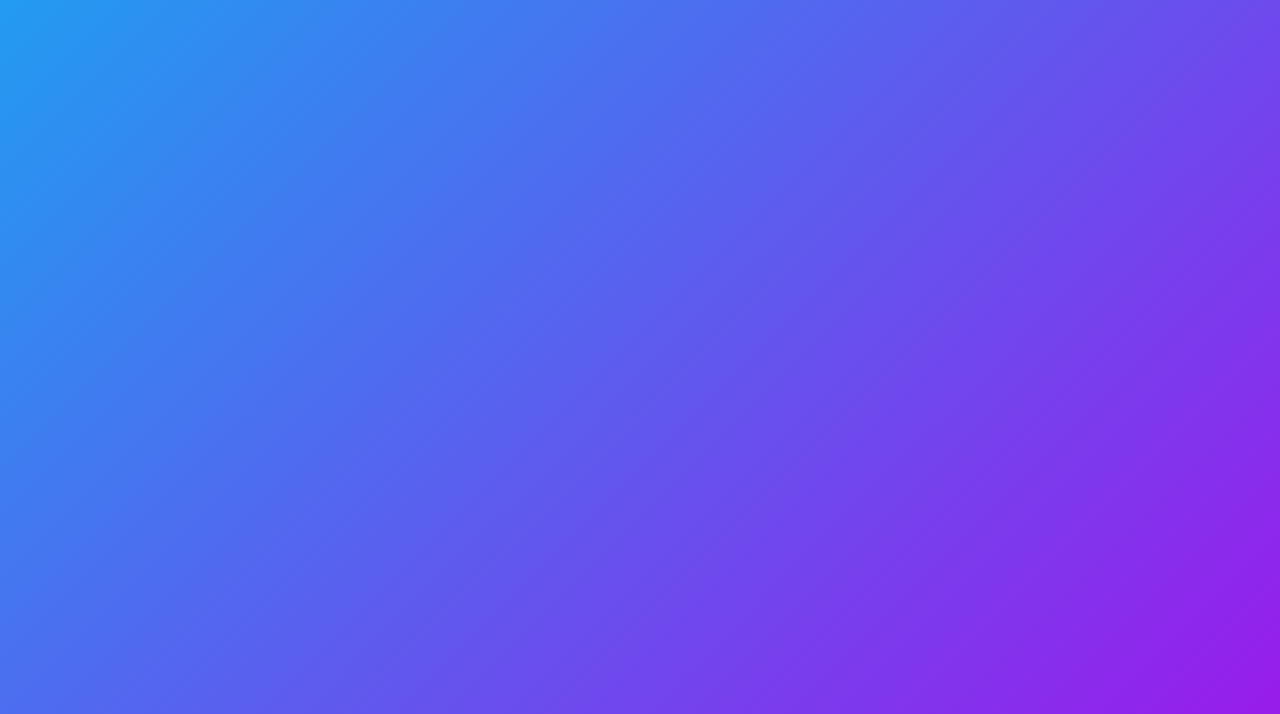
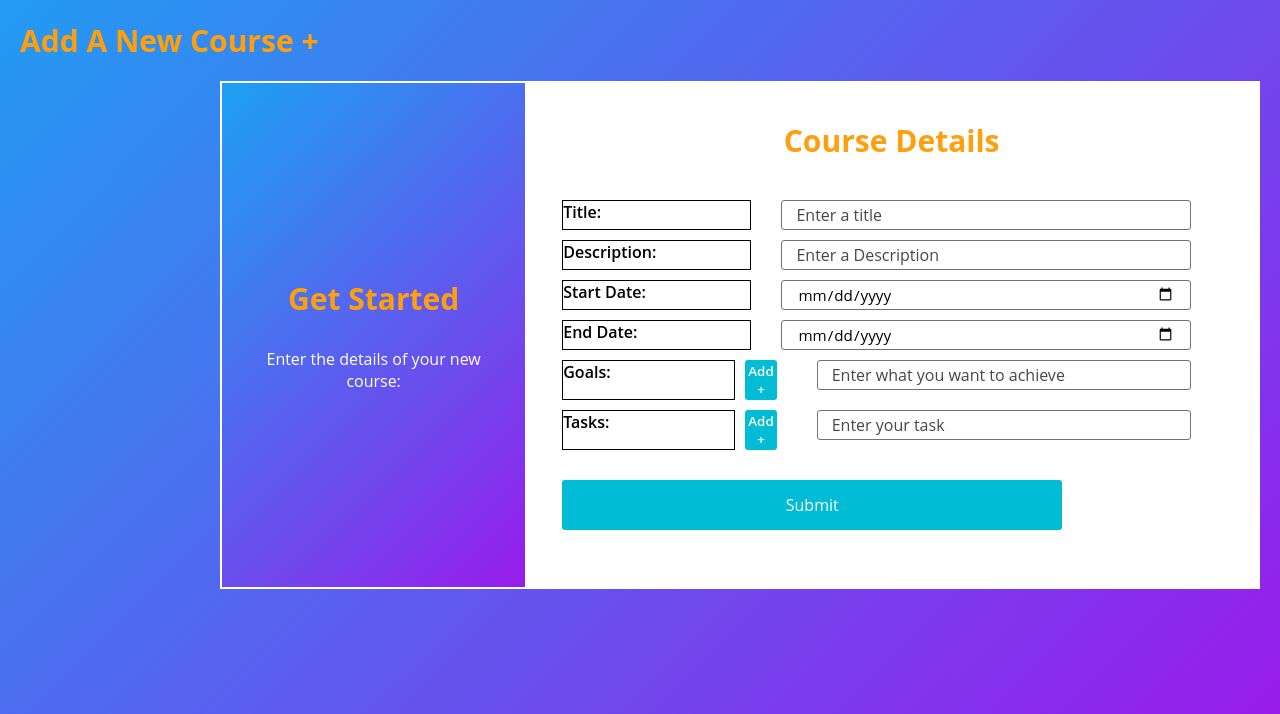
Before and after one commit to devmike93/MyLearnLobby, a Python web app: template flask_web_app/templates/addcourse.html in a window 1280 px wide. Shown: the part 86-800 px from the top of the page. Run offline with Jinja, Linux system fonts and the light colour scheme; the template is opened without the code that fills it, so the values that code supplies are empty.

Commit message:
add courses js functionality

```diff
--- a/flask_web_app/static/scripts/addCourse.js
+++ b/flask_web_app/static/scripts/addCourse.js
@@ -35,28 +35,78 @@ document.addEventListener("DOMContentLoaded", () => {
     }
 
     //Add input fields to goals and tasks up to 10
-    function setupAddInputFunctionality(buttonId, containerId) {
+    function setupAddInputFunctionality(buttonId, containerId, inputName, maxInputs) {
         const addButton = document.getElementById(buttonId);
         const inputContainer = document.getElementById(containerId);
-        let inputCount = 1; // Start with 1 because there's already one input field
+        let inputCount = inputContainer.querySelectorAll('input').length
 
         addButton.addEventListener("click", () => {
-            if (inputCount < 10) {
+            if (inputCount < maxInputs) {
                 const newInputField = document.createElement("div");
                 newInputField.className = "input-field";
                 newInputField.innerHTML = `
-                    <input type="text" name="${buttonId === 'addGoals' ? 'goals' : 'tasks'}" required>
-                    <label>${buttonId === 'addGoals' ? 'Enter what you want to achieve' : 'Enter your task'}</label>
+                    <input type="text" name="${inputName}" required>
+                    <label>Enter ${inputName === 'goals' ? 'what you want to achieve' : 'your task'}</label>
                 `;
-                inputContainer.appendChild(newInputField);
+                addButton.insertAdjacentElement('afterend', newInputField);;
                 inputCount++;
             } else {
-                alert("Maximum of 10 input fields reached.");
+                alert(`Maximum of ${maxInputs} input fields reached.`);
             }
         });
     }
 
-    setupAddInputFunctionality("addGoals", "goals-container");
-    setupAddInputFunctionality("addTasks", "tasks-container");
+    function validateForm() {
+        const form = document.getElementById('course-form');
+        const inputs = form.querySelectorAll('input[required]');
+        for (let input of inputs) {
+            if (input.value.trim() === "") {
+                alert('Please fill out all fields before submitting.');
+                return false;
+            }
+        }
+        return true;
+    }
 
+    function setupFormSubmission(formId) {
+        const form = document.getElementById(formId);
+        form.addEventListener("submit", (event) => {
+            event.preventDefault();
+            if (!validateForm()) return;
+
+            const formData = new FormData(form);
+            const formObject = {};
+            formData.forEach((value, key) => {
+                if (!formObject[key]) {
+                    formObject[key] = value;
+                } else {
+                    if (!Array.isArray(formObject[key])) {
+                        formObject[key] = [formObject[key]];
+                    }
+                    formObject[key].push(value);
+                }
+            });
+
+            fetch('/submit_course_details', {
+                method: 'POST',
+                headers: {
+                    'Content-Type': 'application/json'
+                },
+                body: JSON.stringify(formObject)
+            })
+            .then(response => response.json())
+            .then(data => {
+                if (data.status === 'success') {
+                    alert('Form submitted successfully.');
+                } else {
+                    alert('Error submitting form.');
+                }
+            })
+            .catch(error => console.error('Error:', error));
+        });
+    }
+
+    setupAddInputFunctionality("addGoals", "goals-container", "goals", 10);
+    setupAddInputFunctionality("addTasks", "tasks-container", "tasks", 10);
+    setupFormSubmission("course-form");
 });
--- a/flask_web_app/static/styles/addCourse.css
+++ b/flask_web_app/static/styles/addCourse.css
@@ -113,26 +113,20 @@ h3 {
 /************** Forms************/
 
 .course-container{
-    display: flex;
-    margin: auto auto 40px auto;
+    margin: auto auto 40px 25vh;
 }
 
 .form-popup {
-    position: relative;
-    z-index: 10;
-    width: 100%;
-    pointer-events: none;
-    /* max-width: 720px; */
+    max-width:fit-content;
     background: #fff;
     border: 2px solid #fff;
-    /* transform: translate(-50%, -70%); */
 }
 
 .form-popup .form-box {
     display: flex;
 }
 
-.form-box .form-description {
+.form-description {
     width: 100%;
     color: #fff;
     max-width: 330px;
@@ -156,6 +150,21 @@ h3 {
     margin-bottom: 29px;
 }
 
+.form-content {
+    position: relative;
+    display: flex;
+    flex-direction: column;
+    align-items: center;
+    width: 100%;
+    padding: 35px;
+    box-sizing: border-box;
+
+
+    max-width:fit-content;
+    background: #fff;
+    border: 2px solid #fff;
+}
+
 .row-flex {
     position:relative;
     display:flex;
@@ -165,23 +174,16 @@ h3 {
     margin: 10px 0 10px 0;
 }
 
-.form-content .row-flex  p{
-    width: 200px;
-    /* align-items: left; */
-    /* justify-content: left; */
+.row-flex  p{
+    width: 35%;
     border: 1px solid black;
     font-weight: 600;
-}
-
-.form-box .form-content {
-    width: 100%;
-    padding: 35px;
 }
 
 form .input-field {
     position: relative;
     height: 30px;
-    width: 300px;
+    width: 500px;
     margin: 0 30px 0 30px;
 }
 
@@ -197,7 +199,7 @@ form .input-field {
 }
 
 .input-field input:focus {
-    border: 1px solid #00bcd4;
+    border: 2px solid #00bcd4;
 }
 
 .input-field label {
@@ -210,15 +212,21 @@ form .input-field {
     transition: 0.2s ease;
 }
 
-.input-field input:is(:focus, :valid) {
+/* .input-field input:is(:focus, :valid) {
     padding: 16px 15px 0;
-}
+} */
 
 .input-field input:is(:focus, :valid)~label {
-    transform: translateY(-120%);
+    /* transform: translateY(-120%); */
     color: #00bcd4;
     font-size: 0.75rem;
 }
+
+/* New class for appended fields */
+.stop-row{
+    flex-direction: column;
+}
+
 
 .form-box a {
     color: #00bcd4;
@@ -229,13 +237,8 @@ form .input-field {
     text-decoration: underline;
 }
 
-form :where(.forgot-pass-link, .policy-text) {
-    display: inline-flex;
-    margin-top: 13px;
-    font-size: 0.95rem;
-}
 
-.form-content form button {
+.submitBtn {
     width: 500px;
     color: #fff;
     border: none;
@@ -249,31 +252,62 @@ form :where(.forgot-pass-link, .policy-text) {
     background: #00bcd4;
     transition: 0.2s ease;
     position: relative;
+}
+
+.addBtn{
+    color: #fff;
+    font-weight: 600;
+    border-radius: 3px;
+    border: 2px solid #00bcd4;
+    cursor: pointer;
+    background: #00bcd4;
+    margin: 0 10px;
+    transition: 0.2s ease;
     justify-content: center;
 }
+
 
 form button:hover {
     background: #0097a7;
 }
 
-.form-content .bottom-link {
-    text-align: center;
-}
-
-/* .form-popup .signup,
-.form-popup.show-signup .login {
-    display: none;
-} */
-
-/* .form-popup.show-signup .signup {
-    display: flex;
-} */
-
-
-
-
 /*********** media queries ***********/
 
-@media (max-width: 560px) {
+@media (max-width: 768px) {
+    .form-box .form-description {
+        display: none;
+    }
 
+    .course-container{
+        margin: auto auto 40px auto;
+    }
+
+    .row-flex {
+        position:relative;
+        display:flex;
+        flex-direction: column;
+        justify-content: center;
+        align-items: left;
+        margin: 10px 0 10px 0;
+    }
+
+    .input-field input, .input-field label {
+        width: 100%;
+        padding: 0 15px;
+        margin: 10px 0;
+    }
+
+    .row-flex  p{
+        margin-top: 10px;
+    }
+
+    .submitBtn {
+        width: 300px;
+        margin: 20px 20% 0 20%;
+    }
+
+    .addBtn{
+        width:300px;
+        margin: 10px 20%;
+    }
 }
--- a/flask_web_app/templates/addcourse.html
+++ b/flask_web_app/templates/addcourse.html
@@ -8,7 +8,6 @@
     <link rel="stylesheet" href="../static/styles/addCourse.css">
 
     <script src="../static/scripts/addCourse.js"></script>
-    <link rel='shortcut icon' href="../images/icon.png" />
 </head>
 <body>
     <header>
@@ -28,7 +27,71 @@
         </nav>
     </header>
     <main>
+        <h2>Add A New Course +</h2>
+        <div class="course-container">
+            <div class="form-popup">
+                <div class="form-box add-course">
+                    <div class="form-description">
+                        <h2>Get Started</h2>
+                        <p>Enter the details of your new course:</p>
+                    </div>
 
+                    <div class="form-content">
+                        <h2>Course Details</h2>
+                        <form id="course-form" action="/add_input">
+                            <div class="row-flex">
+                                <p>Title:</p>
+                                <div id="title-container" class="input-field">
+                                    <input type="text" name="title" required>
+                                    <label>Enter a title</label>
+                                </div>
+                            </div>
+                            <div class="row-flex">
+                                <p>Description:</p>
+                                <div id="description-container" class="input-field">
+                                    <input type="text" name="description" required>
+                                    <label>Enter a Description</label>
+                                </div>
+                            </div>
+
+                            <div class="row-flex">
+                                <p>Start Date:</p>
+                                <div id="start-date-container" class="input-field">
+                                    <input type="date" name="start-date" required>
+                                    <!-- <label>Enter a Start Date</label> -->
+                                </div>
+                            </div>
+
+                            <div class="row-flex">
+                                <p>End Date:</p>
+                                <div id="end-date-container" class="input-field">
+                                    <input type="date" name="end-date" required>
+                                    <!-- <label>Enter an End Date</label> -->
+                                </div>
+                            </div>
+
+                            <div class="row-flex">
+                                <p>Goals:</p>
+                                <button type="button" id="addGoals" class="addBtn"> Add + </button>
+                                <div id="goals-container" class="input-field">
+                                    <input type="text" name="goals" required>
+                                    <label>Enter what you want to achieve</label>
+                                </div>
+                            </div>
+
+                            <div class="row-flex">
+                                <p>Tasks:</p>
+                                <button type="button" id="addTasks" class="addBtn"> Add + </button>
+                                <div id="tasks-container" class="input-field">
+                                    <input type="text" name="tasks" required>
+                                    <label>Enter your task</label>
+                                </div>
+                            </div>
+                            <button class="submitBtn"  type="submit">Submit</button>
+                        </form>
+                    </div>
+            </div>
+        </div>
 </body>
 <!-- <footer>
     Footer in construction
```
